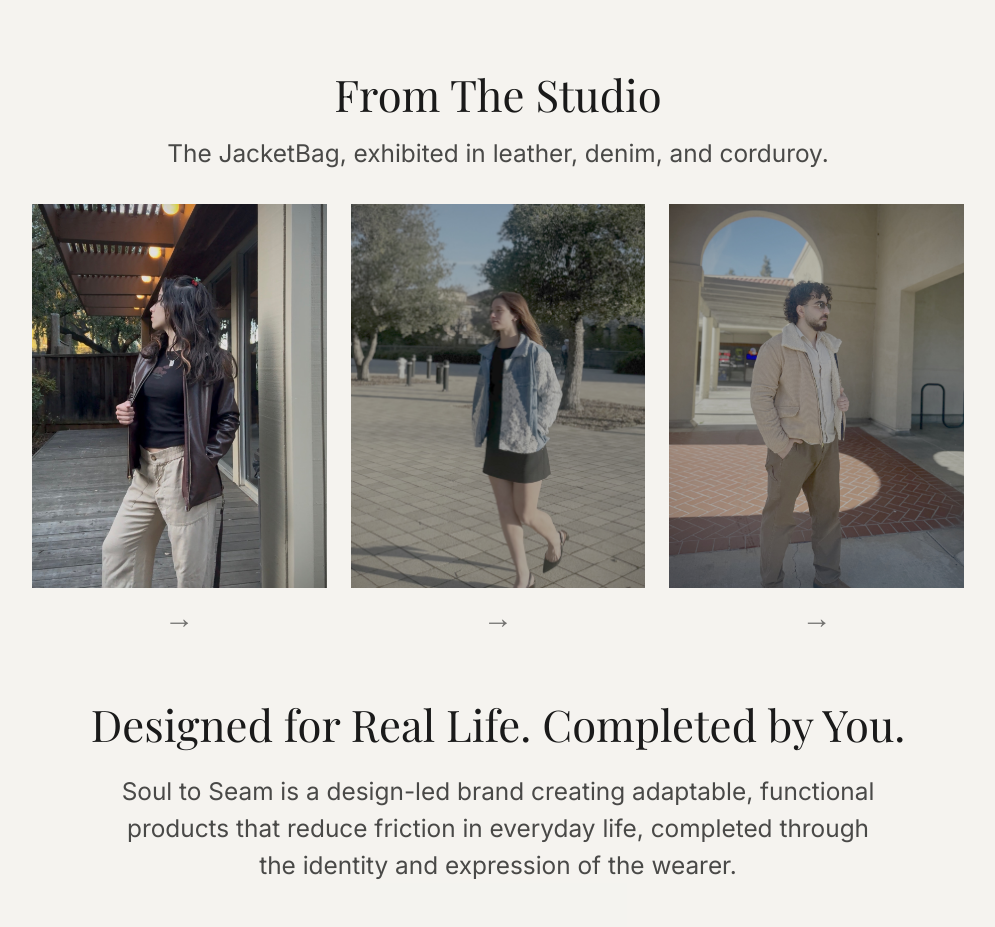
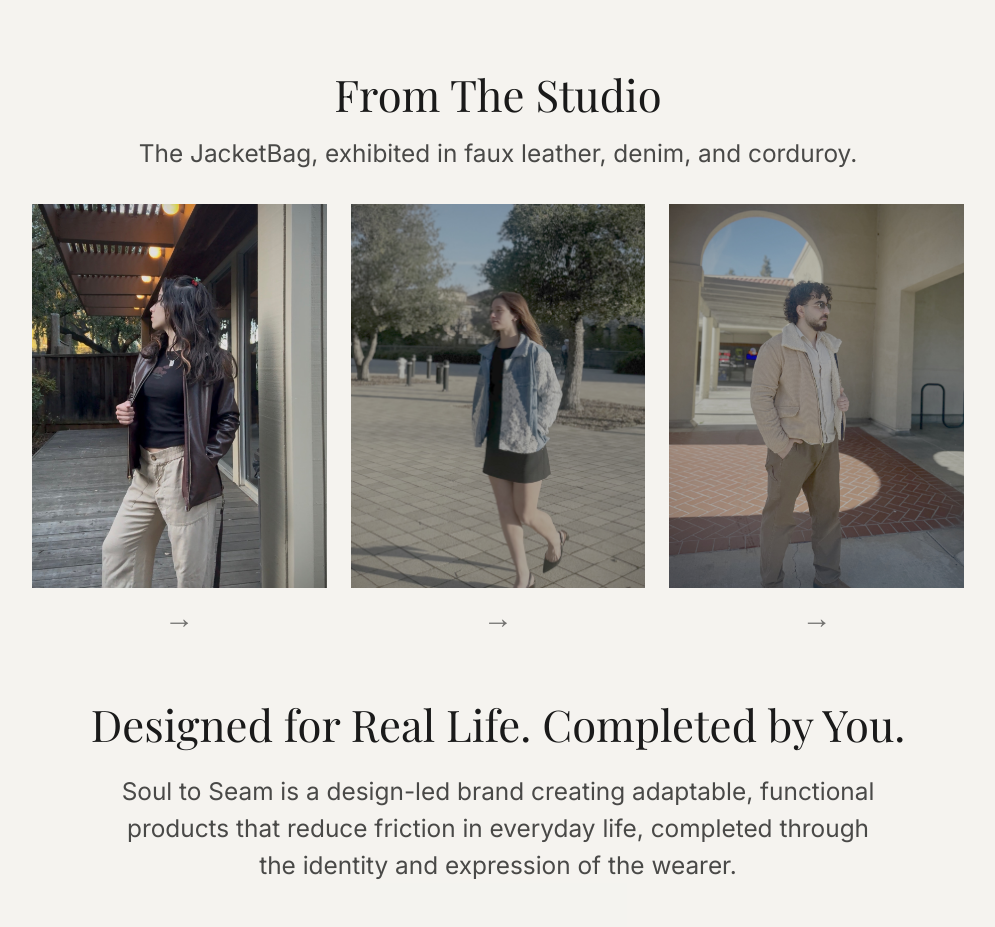
Before and after one commit to ejbh24/soul-to-seam, a Next.js app: page / in a window 1280 px wide. Shown: the part 3180-4107 px from the top of the page, without its empty margins (142-1137 px from the left). Built offline with nearby package versions, Linux system fonts and the light colour scheme.

Commit message:
faux leather

```diff
--- a/app/page.tsx
+++ b/app/page.tsx
@@ -300,7 +300,7 @@
             From The Studio
           </h2>
           <p className="mt-2 text-[1.05rem] md:text-[1.525rem] text-black/70">
-            The JacketBag, exhibited in leather, denim, and corduroy.
+            The JacketBag, exhibited in faux leather, denim, and corduroy.
           </p>
           <div className="mt-8 grid grid-cols-1 md:grid-cols-3 gap-6 md:gap-6">
             {studioWheels.map((wheel, i) => {
```
